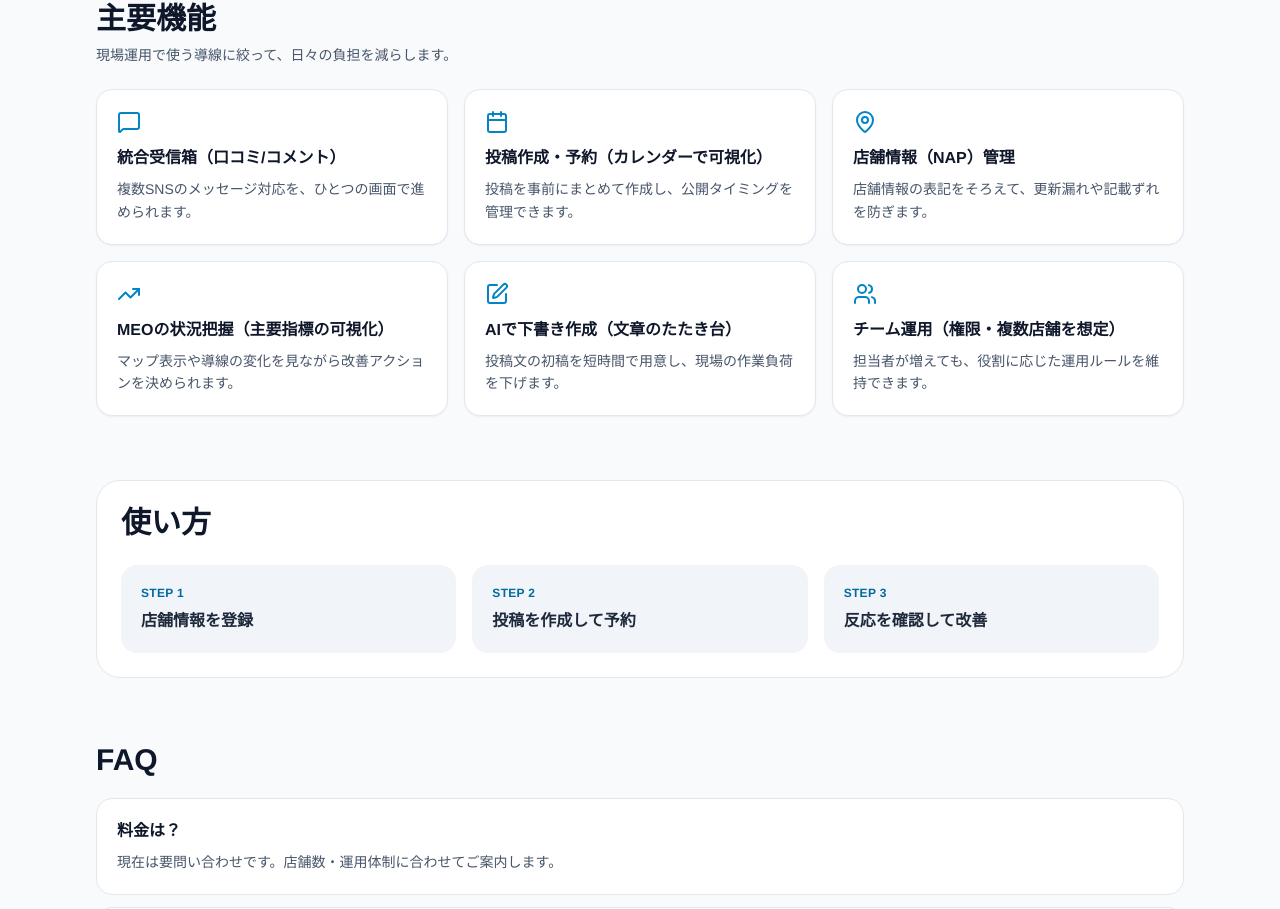
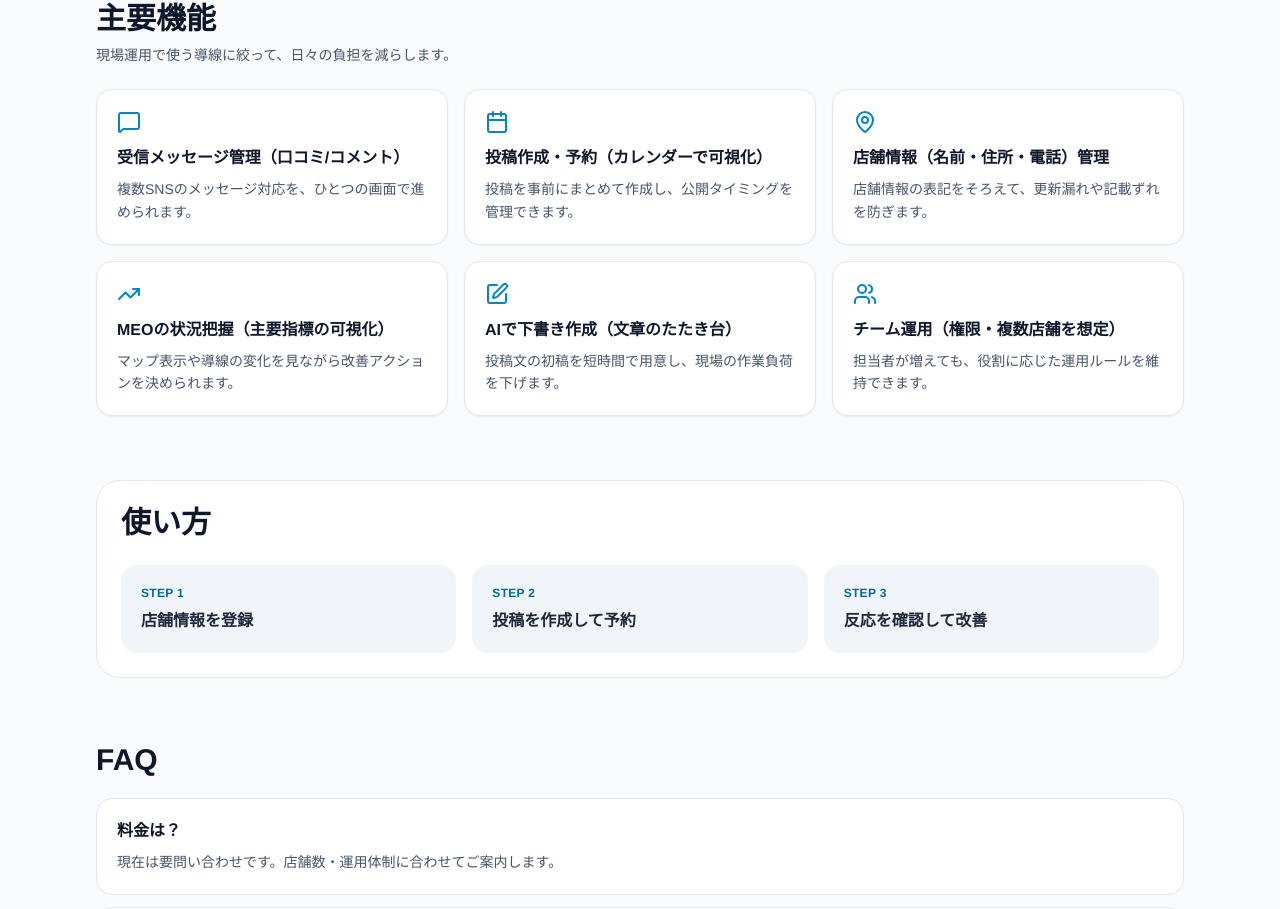
Before and after one commit to knomura03/TEPPEN-MEO_2026, a React (Vite) app: page / in a window 1280 px wide. Shown: the part 769-1678 px from the top of the page. Built offline with nearby package versions, Linux system fonts and the light colour scheme; no server answers.

Commit message:
ui: replace jargon labels in landing copy

```diff
--- a/components/LandingPage.tsx
+++ b/components/LandingPage.tsx
@@ -29,7 +29,7 @@ type FeatureCard = {
 
 const FEATURES: FeatureCard[] = [
   {
-    title: '統合受信箱（口コミ/コメント）',
+    title: '受信メッセージ管理（口コミ/コメント）',
     description: '複数SNSのメッセージ対応を、ひとつの画面で進められます。',
     icon: MessageSquare,
   },
@@ -39,7 +39,7 @@ const FEATURES: FeatureCard[] = [
     icon: Calendar,
   },
   {
-    title: '店舗情報（NAP）管理',
+    title: '店舗情報（名前・住所・電話）管理',
     description: '店舗情報の表記をそろえて、更新漏れや記載ずれを防ぎます。',
     icon: MapPin,
   },
```
